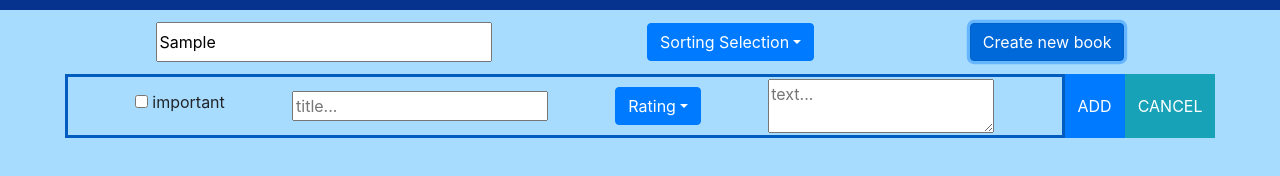
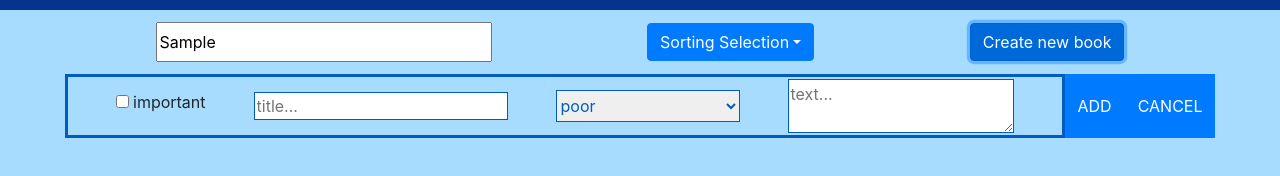
Before and after one commit to gleb7raul/ReactJsToDo, a React app in the folder react-redux-node.js/: page / in a window 1280 px wide. Both pictures are taken after typing "Sample" into the empty fields and a click on the button "Create new book". Shown: the part 284-460 px from the top of the page. Built offline with nearby package versions, Linux system fonts and the light colour scheme.

Commit message:
create form1

```diff
--- a/react-redux-node.js/src/main/ui/components/BookShortTemplate/BookShortTemplate.css
+++ b/react-redux-node.js/src/main/ui/components/BookShortTemplate/BookShortTemplate.css
@@ -19,3 +19,18 @@
 .templateAddButton {
     border-radius: 0rem;
 }
+
+.dropDownBookShortTemplate {
+    width: 11.5rem;
+    height: 2rem;
+    border: 1px solid #005cbf;
+    color: #005cbf;
+}
+
+.title {
+    border: 1px solid #005cbf;
+}
+
+.textareaBookShortTemplate {
+    border: 1px solid #005cbf;
+}
--- a/react-redux-node.js/src/main/ui/components/BookShortTemplate/BookShortTemplate.jsx
+++ b/react-redux-node.js/src/main/ui/components/BookShortTemplate/BookShortTemplate.jsx
@@ -1,30 +1,28 @@
 import React from 'react';
 import {
-    Button,
-    DropdownButton,
-    Dropdown
+    Button
 } from 'react-bootstrap';
 import 'bootstrap/dist/css/bootstrap.min.css';
 import './BookShortTemplate.css';
 
 
-const BookShortTemplate = ({ func, createNewBook }) => (
+const BookShortTemplate = ({ func, createNewBook, rating }) => (
     <div className="templateContainer">
         <div className="additionaltemplateContainer">
             <section className="templateWrapper">
-                <label className="lablel" ><input type="checkbox" onChange={(e) => createNewBook({ important: e.target.spellcheck })} /> important</label>
+                <label className="lablel" ><input type="checkbox" onChange={(e) => createNewBook({ important: e.target.checked })} /> important</label>
                 <input className="title" type="text" placeholder="title..." onChange={(e) => createNewBook({ title: e.target.value })} />
-                <DropdownButton id="dropdown-item-button" title="Rating" onClick={(e) => createNewBook({ rating: e.target.innerText })}>
-                    <Dropdown.Item as="button">poor</Dropdown.Item>
-                    <Dropdown.Item as="button">normally</Dropdown.Item>
-                    <Dropdown.Item as="button">great</Dropdown.Item>
-                </DropdownButton>
-                <textarea placeholder="text..." onChange={(e) => createNewBook({ comment: e.target.value })} />
+                <select className="dropDownBookShortTemplate" name="select" onChange={(e) => createNewBook({ rating: e.target.value })}>
+                    {rating.map(function (sRating, index) {
+                        return (<option value={sRating} key={index}>{sRating}</option>);
+                    })}
+                </select>
+                <textarea className="textareaBookShortTemplate" placeholder="text..." onChange={(e) => createNewBook({ comment: e.target.value })} />
             </section >
             <Button onClick={() => func(false)} variant="primary" className="templateAddButton">
                 ADD
             </Button>
-            <Button onClick={() => func(false)} variant="info" className="templateAddButton">
+            <Button onClick={() => func(false)} variant="primary" className="templateAddButton">
                 CANCEL
             </Button>
         </div >
--- a/react-redux-node.js/src/main/ui/components/List/List.jsx
+++ b/react-redux-node.js/src/main/ui/components/List/List.jsx
@@ -11,6 +11,7 @@ import BookShortTemplate from './../BookShortTemplate';
 class List extends React.Component {
     constructor() {
         super();
+        this.Rating = ['poor', 'middle', 'great'];
         this.state = {
             list: [],
             show: false
@@ -32,7 +33,7 @@ class List extends React.Component {
         if (propertyOfBook.title) {
             this.newBook.title = propertyOfBook.title;
         }
-        if (propertyOfBook.important) {
+        if (Object.keys(propertyOfBook).some((property) => property === 'important')) {
             this.newBook.important = propertyOfBook.important;
         }
         if (propertyOfBook.rating) {
@@ -43,6 +44,10 @@ class List extends React.Component {
         }
         console.log('result');
         console.log(this.newBook);
+    }
+
+    clearProperty() {
+        return "";
     }
 
     render() {
@@ -61,7 +66,7 @@ class List extends React.Component {
                     </Button>
                 </section>
                 <section className={show ? 'displayTemplate' : 'createNewBook'}>
-                    <BookShortTemplate func={this.addBook.bind(this)} createNewBook={this.createBook.bind(this)} />
+                    <BookShortTemplate func={this.addBook.bind(this)} createNewBook={this.createBook.bind(this)} rating={this.Rating} clearProperty={this.clearProperty.bind(this)} />
                 </section>
             </div>
         );
```
